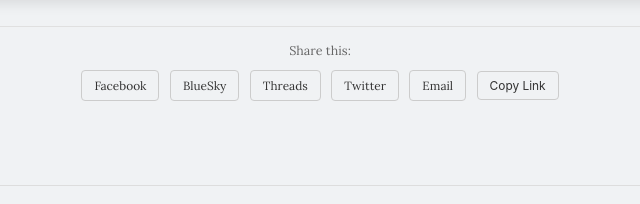
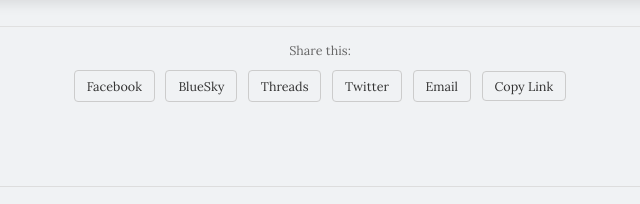
Before and after one commit to SSShupe/SSS-Blog-F-Fornax, a plain HTML site: page _public/posts/post.html in a window 1280 px wide. Shown: the part 1185-1389 px from the top of the page, 320-960 px from the left. Drawn offline with nearby package versions, Linux system fonts and the light colour scheme.

Commit message:
Fixed Copy Link button

```diff
--- a/_public/style/style.css
+++ b/_public/style/style.css
@@ -101,7 +101,8 @@
       border-radius: 4px;
       background: #f0f2f4;
       color: #333;
-      font-size: 0.85rem;
+      font-family: "Lora", Times, serif;
+      font-size: 0.9rem;
       text-decoration: none;
       border: 1px solid #ccc;
       cursor: pointer;
--- a/style/style.css
+++ b/style/style.css
@@ -101,7 +101,8 @@
       border-radius: 4px;
       background: #f0f2f4;
       color: #333;
-      font-size: 0.85rem;
+      font-family: "Lora", Times, serif;
+      font-size: 0.9rem;
       text-decoration: none;
       border: 1px solid #ccc;
       cursor: pointer;
```
